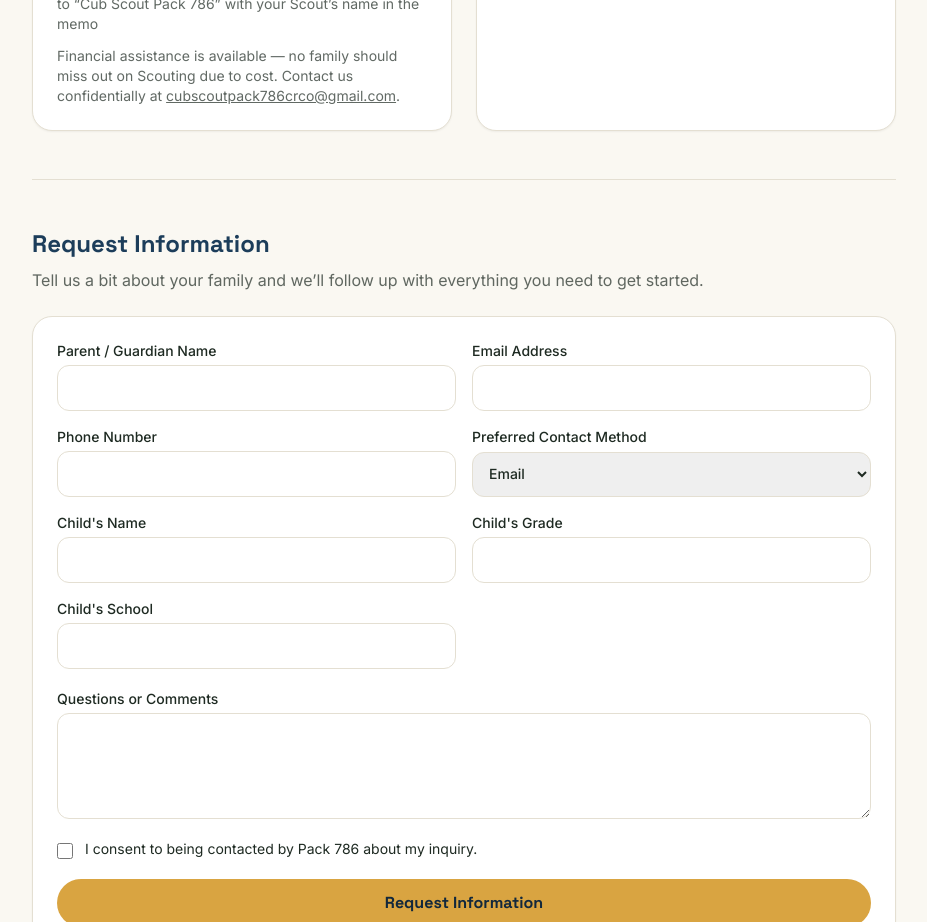
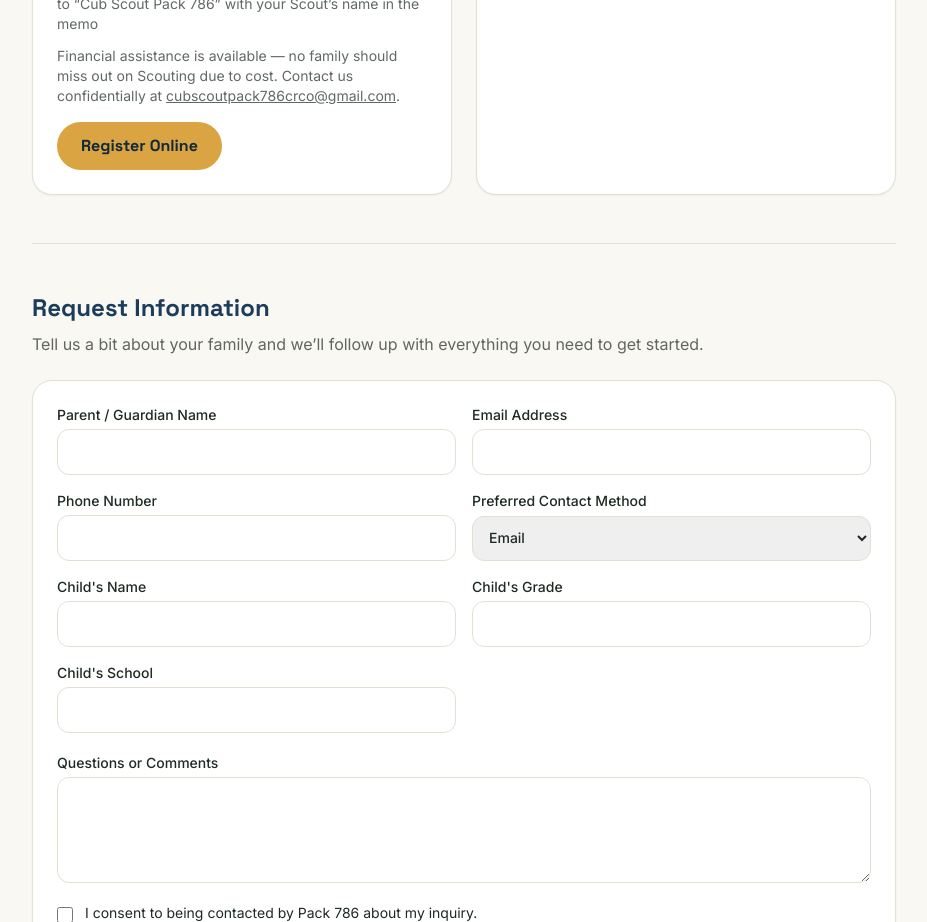
Before and after one commit to beachsomewhere/pack786-website, a Next.js app: page /join in a window 1280 px wide. Shown: the part 1220-2142 px from the top of the page, without its empty margins (176-1103 px from the left). Built offline with nearby package versions, Linux system fonts and the light colour scheme.

Commit message:
Use real BSA online registration link

```diff
--- a/app/families/page.tsx
+++ b/app/families/page.tsx
@@ -40,7 +40,7 @@ export default function FamiliesPage() {
       <div className="mt-10 card bg-trail-blue/5 text-sm text-trail-ink/70">
         Venmo: <strong><a href="https://venmo.com/u/CubScoutPack786" target="_blank" rel="noopener noreferrer" className="underline">@CubScoutPack786</a></strong>
         {" "}&middot;{" "}
-        Council registration: <strong><a href="https://my.scouting.org" target="_blank" rel="noopener noreferrer" className="underline">my.scouting.org</a></strong>
+        Council registration: <strong><a href="https://my.scouting.org/online-registration/332f87fe-00a5-4a5d-bf56-1d50340780cb/applicant-type" target="_blank" rel="noopener noreferrer" className="underline">Register online</a></strong>
       </div>
     </div>
   );
--- a/app/join/page.tsx
+++ b/app/join/page.tsx
@@ -58,6 +58,14 @@ export default function JoinPage() {
             Contact us confidentially at{" "}
             <a href="mailto:cubscoutpack786crco@gmail.com" className="underline">cubscoutpack786crco@gmail.com</a>.
           </p>
+          <a
+            href="https://my.scouting.org/online-registration/332f87fe-00a5-4a5d-bf56-1d50340780cb/applicant-type"
+            target="_blank"
+            rel="noopener noreferrer"
+            className="mt-4 inline-block btn-primary"
+          >
+            Register Online
+          </a>
         </div>
         <div className="card">
           <p className="font-display font-bold text-trail-blue">Your First Meeting</p>
```
